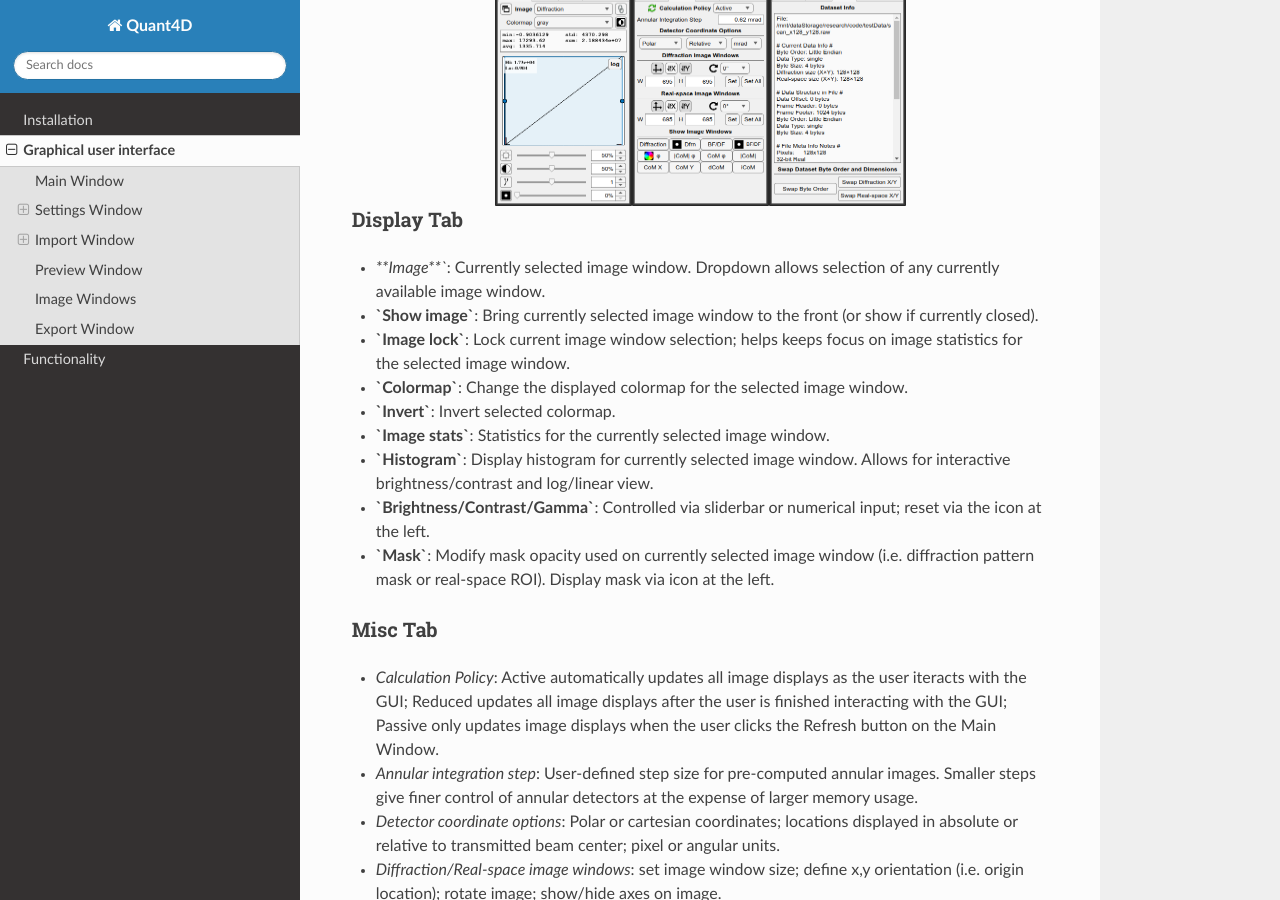
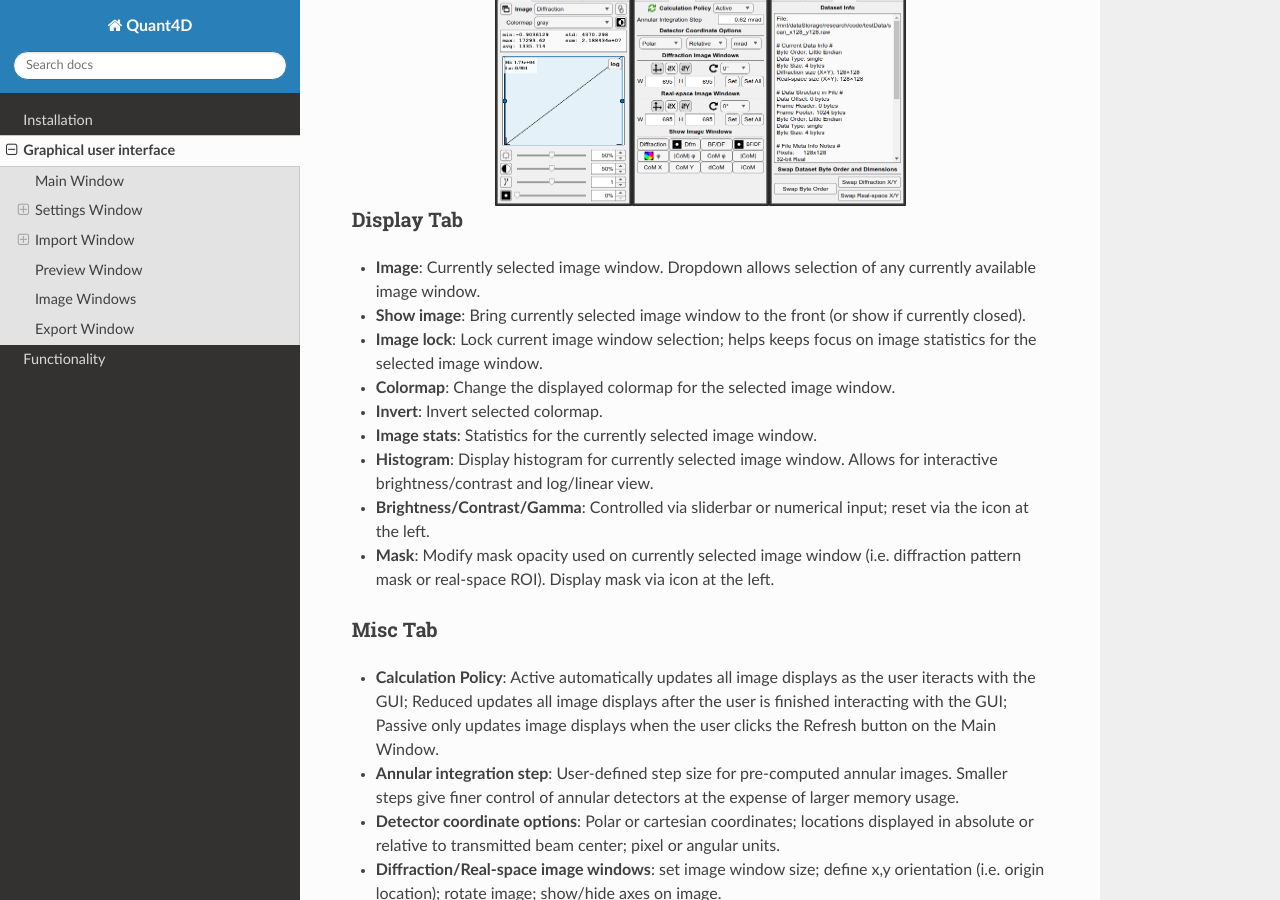
Before and after one commit to bryandesser/Quant4D, a Sphinx documentation site: the page built from docs/source/graphical_user_interface.rst, in a window 1280 px wide and 900 px high, scrolled down 368 px. Built offline with Sphinx 7.4.7 and the Read the Docs theme 3.1.0, drawn with Linux system fonts in a browser that asks for light colours; pages that are not in the unit, such as notebooks, are missing from menus.

Commit message:
modified:   docs/source/graphical_user_interface.rst

```diff
--- a/docs/source/graphical_user_interface.rst
+++ b/docs/source/graphical_user_interface.rst
@@ -16,29 +16,29 @@ Settings Window
 
 Display Tab
 ^^^^^^^^^^^
-* `**Image**``: Currently selected image window. Dropdown allows selection of any currently available image window.
-* **`Show image`**: Bring currently selected image window to the front (or show if currently closed).
-* **`Image lock`**: Lock current image window selection; helps keeps focus on image statistics for the selected image window.
-* **`Colormap`**: Change the displayed colormap for the selected image window.
-* **`Invert`**: Invert selected colormap.
-* **`Image stats`**: Statistics for the currently selected image window.
-* **`Histogram`**: Display histogram for currently selected image window. Allows for interactive brightness/contrast and log/linear view.
-* **`Brightness/Contrast/Gamma`**: Controlled via sliderbar or numerical input; reset via the icon at the left.
-* **`Mask`**: Modify mask opacity used on currently selected image window (i.e. diffraction pattern mask or real-space ROI). Display mask via icon at the left.
+* **Image**: Currently selected image window. Dropdown allows selection of any currently available image window.
+* **Show image**: Bring currently selected image window to the front (or show if currently closed).
+* **Image lock**: Lock current image window selection; helps keeps focus on image statistics for the selected image window.
+* **Colormap**: Change the displayed colormap for the selected image window.
+* **Invert**: Invert selected colormap.
+* **Image stats**: Statistics for the currently selected image window.
+* **Histogram**: Display histogram for currently selected image window. Allows for interactive brightness/contrast and log/linear view.
+* **Brightness/Contrast/Gamma**: Controlled via sliderbar or numerical input; reset via the icon at the left.
+* **Mask**: Modify mask opacity used on currently selected image window (i.e. diffraction pattern mask or real-space ROI). Display mask via icon at the left.
 
 Misc Tab
 ^^^^^^^^
-* `Calculation Policy`: Active automatically updates all image displays as the user iteracts with the GUI; Reduced updates all image displays after the user is finished interacting with the GUI; Passive only updates image displays when the user clicks the Refresh button on the Main Window.
-* `Annular integration step`: User-defined step size for pre-computed annular images. Smaller steps give finer control of annular detectors at the expense of larger memory usage.
-* `Detector coordinate options`: Polar or cartesian coordinates; locations displayed in absolute or relative to transmitted beam center; pixel or angular units.
-* `Diffraction/Real-space image windows`: set image window size; define x,y orientation (i.e. origin location); rotate image; show/hide axes on image.
-* `Show image windows`: Show image window or bring to front (i.e. if closed or hidden).
+* **Calculation Policy**: Active automatically updates all image displays as the user iteracts with the GUI; Reduced updates all image displays after the user is finished interacting with the GUI; Passive only updates image displays when the user clicks the Refresh button on the Main Window.
+* **Annular integration step**: User-defined step size for pre-computed annular images. Smaller steps give finer control of annular detectors at the expense of larger memory usage.
+* **Detector coordinate options**: Polar or cartesian coordinates; locations displayed in absolute or relative to transmitted beam center; pixel or angular units.
+* **Diffraction/Real-space image windows**: set image window size; define x,y orientation (i.e. origin location); rotate image; show/hide axes on image.
+* **Show image windows**: Show image window or bring to front (i.e. if closed or hidden).
 
 Info Tab
 ^^^^^^^^
-* `Dataset info`: All information and parameters used for the currently loaded dataset.
-* `Swap byte order`: Swap big endian <-> little endian in case incorrectly selected on import. Done in memory to avoid having to reimport the data.
-* `Swap Diffraction/Real-space X/Y`: Swap x,y axes for diffraction and/or real-space in case incorrecrtly selected on import. Most useful for non-square datasets. Done in memory to avoid having to reimport the data.
+* **Dataset info**: All information and parameters used for the currently loaded dataset.
+* **Swap byte order**: Swap big endian <-> little endian in case incorrectly selected on import. Done in memory to avoid having to reimport the data.
+* **Swap Diffraction/Real-space X/Y**: Swap x,y axes for diffraction and/or real-space in case incorrecrtly selected on import. Most useful for non-square datasets. Done in memory to avoid having to reimport the data.
 
 Import Window
 *************
@@ -55,28 +55,28 @@ The import window allows the user to import several common file formats (EMPAD,
 
 Parameters
 ^^^^^^^^^^
-* `Sub-dataset`: Coice of dataset in hierarchical datasets such as ``.hdf5`` and ``.dm3/.dm4`` files.
-* `Data offset`: Offset to the start of the 4D-STEM dataset in bytes.
-* `Frame header`: Header data size in bytes repeated before *each* image frame.
-* `Frame footer`: Footer data size in bytes repeated after *each* image frame.
-* `Data type`: Data type of the 4D-STEM dataset (8-, 16-, 32-, or 64-bit; signed integer, unsigned integer, or floating point)
-* `Byte order`: Big or little endian ordering.
-* `Pixels (x,y)`: Number of detector pixels in each frame.
-* `Frames (x,y)`: Number of probe positions.
+* **Sub-dataset**: Coice of dataset in hierarchical datasets such as ``.hdf5`` and ``.dm3/.dm4`` files.
+* **Data offset**: Offset to the start of the 4D-STEM dataset in bytes.
+* **Frame header**: Header data size in bytes repeated before *each* image frame.
+* **Frame footer**: Footer data size in bytes repeated after *each* image frame.
+* **Data type**: Data type of the 4D-STEM dataset (8-, 16-, 32-, or 64-bit; signed integer, unsigned integer, or floating point)
+* **Byte order**: Big or little endian ordering.
+* **Pixels (x,y)**: Number of detector pixels in each frame.
+* **Frames (x,y)**: Number of probe positions.
 
 File information
 ^^^^^^^^^^^^^^^^
-* `Size`: Actual file size in GiB.
-* `Estimated size`: Estimated dataset size in GiB based on the above parameters. If the two agree, the text will be shown in green; if not, it will show in red.
-* `Dataset Info from Metadata`: Information automatically detected from the file metadata.
+* **Size**: Actual file size in GiB.
+* **Estimated size**: Estimated dataset size in GiB based on the above parameters. If the two agree, the text will be shown in green; if not, it will show in red.
+* **Dataset Info from Metadata**: Information automatically detected from the file metadata.
 
 Import Options
 ^^^^^^^^^^^^^^
-* `Memory`: Physical Memory reads the dataset into RAM (assuming there is sufficient memory available); Virtual Memory generates a `memmapfile <https://www.mathworks.com/help/matlab/ref/memmapfile.html>`_ for lazy loading. Virtual memory option is only available for contiguous datasets (i.e. no frame headers or footers), and is not particularly efficient on Windows systems.
-* `GPU`: Selected GPU device (if available with sufficient memory).
-* `Pixels Partial Import`: Bin and/or crop each frame.
-* `Frames Partial Import`: Subsample and/or crop the 4D-STEM dataset probe positions.
-* `Import Summary`: Summarized import options.
+* **Memory**: Physical Memory reads the dataset into RAM (assuming there is sufficient memory available); Virtual Memory generates a `memmapfile <https://www.mathworks.com/help/matlab/ref/memmapfile.html>`_ for lazy loading. Virtual memory option is only available for contiguous datasets (i.e. no frame headers or footers), and is not particularly efficient on Windows systems.
+* **GPU**: Selected GPU device (if available with sufficient memory).
+* **Pixels Partial Import**: Bin and/or crop each frame.
+* **Frames Partial Import**: Subsample and/or crop the 4D-STEM dataset probe positions.
+* **Import Summary**: Summarized import options.
 
 Preview Window
 **************
```
